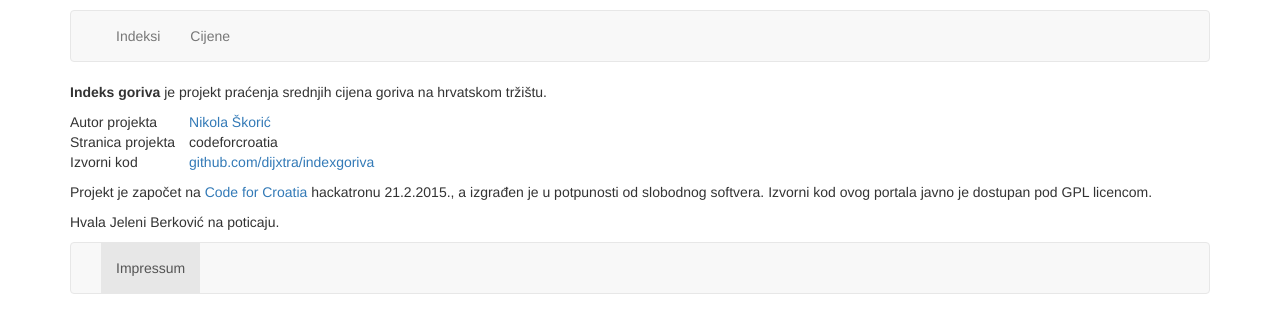
After one commit to dijxtra/indexgoriva, a Django app: page /impressum/ in a window 1280 px wide. The commit adds this page. Shown: the top 333 px of the page. Run offline with Django 3.2, Linux system fonts and the light colour scheme; some libraries are stand-ins or nearby versions.

Commit message:
Dodao impressum.

```diff
--- a/apps/pregledindexa/templates/base.html
+++ b/apps/pregledindexa/templates/base.html
@@ -70,6 +70,26 @@
 {% block gorivo %}
 <p>Izaberite gorivo.</p>
 {% endblock %}
+{% block footer %}
+<p align="center">
+<nav class="navbar navbar-default">
+<div class="container-fluid">
+<div class="navbar-header">
+<button type="button" class="navbar-toggle collapsed" data-toggle="collapse" data-target="#stranice">
+<span class="sr-only">Otvori izbornik</span>
+</button>
+</div>
+<div class="collapse navbar-collapse" id="stranice">
+<ul class="nav navbar-nav">
+<li{% ifequal view_name 'impressum_view' %} class="active"{% endifequal %}>
+  <a href="{% url 'impressum_view' %}">Impressum</a>
+</li>
+</ul>
+</div>
+</div>
+</nav>
+</p>
+{% endblock %}
 </div>
     <!-- jQuery (necessary for Bootstrap's JavaScript plugins) -->
     <script src="https://ajax.googleapis.com/ajax/libs/jquery/1.11.2/jquery.min.js"></script>
--- /dev/null
+++ b/apps/pregledindexa/templates/impressum.html
@@ -0,0 +1,16 @@
+{% extends "base.html" %}
+{% block gorivo_meni %}
+{% endblock %}
+{% block gorivo %}
+<p><strong>Indeks goriva</strong> je projekt praćenja srednjih cijena goriva na hrvatskom tržištu.</p>
+
+<p><table>
+<tr><td style="padding-right: 1em">Autor projekta</td><td><a href="http://hr.linkedin.com/in/nskoric">Nikola Škorić</a></td></tr>
+<tr><td style="padding-right: 1em">Stranica projekta</td><td>codeforcroatia</td></tr>
+<tr><td style="padding-right: 1em">Izvorni kod</td><td><a href="http://github.com/dijxtra/indexgoriva/">github.com/dijxtra/indexgoriva</a></td></tr>
+</table></p>
+
+<p>Projekt je započet na <a href="http://codeforcroatia.org/">Code for Croatia</a> hackatronu 21.2.2015., a izgrađen je u potpunosti od slobodnog softvera. Izvorni kod ovog portala javno je dostupan pod GPL licencom.</p>
+
+<p>Hvala Jeleni Berković na poticaju.</p>
+{% endblock %}
--- a/apps/pregledindexa/views.py
+++ b/apps/pregledindexa/views.py
@@ -2,7 +2,7 @@ from django.shortcuts import render
 import mingoparser_03 as mgp
 
 def gen_popularna_goriva(vrste_goriva, gorivo_id = None):
-    lista_popularnih = [2, 3, 8]
+    lista_popularnih = [1, 7, 9]
     popularna_goriva = []
 
     if gorivo_id:
@@ -18,9 +18,10 @@ def gen_popularna_goriva(vrste_goriva, gorivo_id = None):
 
 
 def index(request):
-    vrste_goriva = mgp.vrste_goriva()
-    popularna_goriva = gen_popularna_goriva(vrste_goriva)
-    return render(request, 'base.html', {"view_name": "indeksi_view", "vrste_goriva": vrste_goriva, "popularna_goriva": popularna_goriva})
+    return indeksi(request, 1)
+
+def impressum(request):
+    return render(request, 'impressum.html', {"view_name": "impressum_view", "gorivo_id": 1})
 
 def gorivo(request, gorivo_id):
     vrste_goriva = mgp.vrste_goriva()
--- a/indexgoriva/urls.py
+++ b/indexgoriva/urls.py
@@ -6,6 +6,7 @@ urlpatterns = patterns('',
     url(r'^$', 'apps.pregledindexa.views.index', name='home_view'),
     url(r'^gorivo/$', 'apps.pregledindexa.views.index'),
     url(r'^indeksi/$', 'apps.pregledindexa.views.index'),
+    url(r'^impressum/$', 'apps.pregledindexa.views.impressum', name='impressum_view'),
     url(r'^gorivo/(?P<gorivo_id>\d+)$', 'apps.pregledindexa.views.gorivo', name='gorivo_view'),
     url(r'^indeksi/(?P<gorivo_id>\d+)$', 'apps.pregledindexa.views.indeksi', name='indeksi_view'),
     # url(r'^blog/', include('blog.urls')),
```
